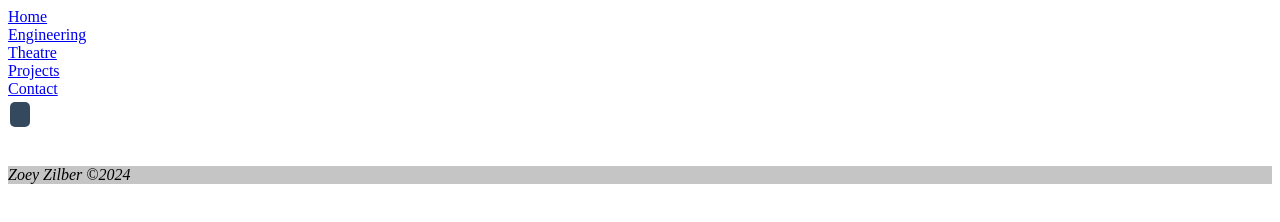
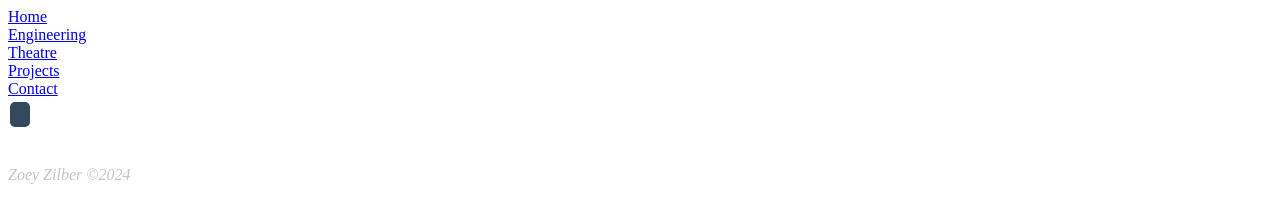
Before and after one commit to ZoeyZilber/ZoeyZilber.github.io, a plain HTML site: page footer.html in a window 1280 px wide. Drawn offline with Linux system fonts and the light colour scheme.

Commit message:
Update footer.html

```diff
--- a/footer.html
+++ b/footer.html
@@ -73,7 +73,7 @@
                   </div>
                   <i class="fa fa-moon-o" aria-hidden="true" id="bottomDot"></i>
               </div>
-        <p style="background-color: #c5c5c5"><em>Zoey Zilber &copy;2024</em></p>
+        <p style="color: #c5c5c5"><em>Zoey Zilber &copy;2024</em></p>
           </div>
         </div>
     </div>
```
